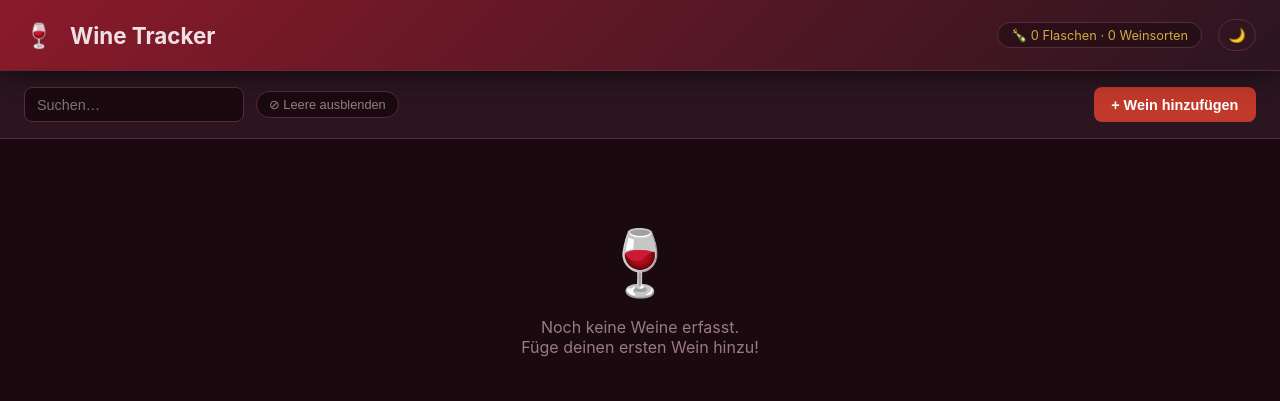
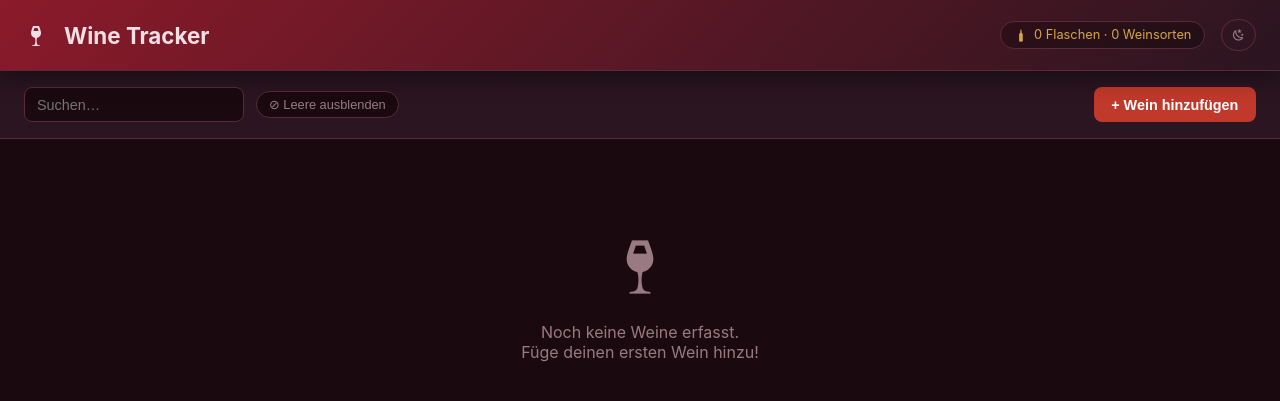
Before and after one commit to xenofex7/ha-wine-tracker, a Flask app: page / in a window 1280 px wide. Shown: the top 401 px of the page. Run offline with Flask 3, Linux system fonts and the light colour scheme; data that the repository does not hold is empty; parts of the project's set-up code (start-up, migrations or seed data) failed here and were passed over.

Commit message:
All emojis replaced with icons

```diff
--- a/wine-tracker/app/templates/index.html
+++ b/wine-tracker/app/templates/index.html
@@ -3,7 +3,8 @@
 <head>
 <meta charset="UTF-8">
 <meta name="viewport" content="width=device-width, initial-scale=1.0">
-<title>🍷 Wine Tracker</title>
+<link rel="stylesheet" href="https://cdn.jsdelivr.net/npm/@mdi/font@7/css/materialdesignicons.min.css">
+<title>Wine Tracker</title>
 <style>
   :root {
     --bg: #1a0a0f;
@@ -162,6 +163,12 @@
   .card-meta span { background: var(--bg); padding: .1rem .4rem; border-radius: 4px; }
 
   .stars { color: var(--gold); font-size: .85rem; margin-top: .35rem; letter-spacing: 1px; }
+  .stars .mdi { font-size: .95rem; vertical-align: middle; }
+  .mdi { vertical-align: middle; }
+  .card-actions .mdi { font-size: 1.05rem; }
+  .card-img .mdi { font-size: 3rem; }
+  .empty-state .mdi { font-size: 4rem; }
+  .stat-pill-icon { font-size: .9rem; margin-right: .15rem; }
   .card-notes { font-size: .78rem; color: var(--muted); margin-top: .4rem;
                 white-space: nowrap; overflow: hidden; text-overflow: ellipsis; }
   .card-extra { display: flex; flex-wrap: wrap; gap: .35rem; margin-top: .4rem; }
@@ -313,19 +320,47 @@
   }
   .lightbox-close:hover { color: #fff; }
   .card-img img { cursor: zoom-in; }
+
+  /* FAB – hidden on desktop, shown on mobile */
+  .fab {
+    display: none;
+    position: fixed;
+    bottom: 1.5rem;
+    right: 1.5rem;
+    width: 56px;
+    height: 56px;
+    border-radius: 50%;
+    background: var(--accent);
+    color: white;
+    border: none;
+    font-size: 1.8rem;
+    font-weight: 300;
+    cursor: pointer;
+    box-shadow: 0 4px 16px rgba(0,0,0,.4);
+    z-index: 150;
+    transition: transform .2s, box-shadow .2s;
+    line-height: 1;
+  }
+  .fab:active { transform: scale(0.92); box-shadow: 0 2px 8px rgba(0,0,0,.3); }
+
+  @media (max-width: 600px) {
+    .btn-add { display: none; }
+    .fab { display: flex; align-items: center; justify-content: center; }
+    .grid { padding-bottom: 5rem; }
+  }
 </style>
 </head>
 <body>
 
 <header>
-  <span style="font-size:1.5rem">🍷</span>
+  <span style="font-size:1.5rem"><i class="mdi mdi-glass-wine"></i></span>
   <h1>Wine Tracker</h1>
   {% if stats %}
   {% set total = stats['total'] or 0 %}
   {% set types = stats['types'] or 0 %}
-  <a class="stats-pill" href="{{ ingress }}/stats">🍾 {{ total }} {{ t.stats_pill_bottle if total == 1 else t.stats_pill_bottles }} · {{ types }} {{ t.stats_pill_wine if types == 1 else t.stats_pill_wines }}</a>
+  <a class="stats-pill" href="{{ ingress }}/stats"><i class="mdi mdi-bottle-wine stat-pill-icon"></i> {{ total }} {{ t.stats_pill_bottle if total == 1 else t.stats_pill_bottles }} · {{ types }} {{ t.stats_pill_wine if types == 1 else t.stats_pill_wines }}</a>
   {% endif %}
-  <button class="theme-toggle" onclick="cycleTheme()" title="{{ t.toggle_theme }}"><span class="theme-icon">☀️</span></button>
+  <button class="theme-toggle" onclick="cycleTheme()" title="{{ t.toggle_theme }}"><span class="theme-icon"><i class="mdi mdi-weather-sunny"></i></span></button>
 </header>
 
 <!-- Toolbar -->
@@ -353,7 +388,7 @@
 <div class="grid">
   {% if not wines %}
   <div class="empty-state" style="grid-column: 1/-1">
-    <div>🍷</div>
+    <div><i class="mdi mdi-glass-wine"></i></div>
     <p>{{ t.empty_no_wines }}<br>{{ t.empty_add_first }}</p>
   </div>
   {% endif %}
@@ -372,7 +407,7 @@
       {% if w['image'] %}
         <img src="{{ ingress }}/uploads/{{ w['image'] }}" alt="{{ w['name'] }}" loading="lazy">
       {% else %}
-        {{ '🍷' if w['type'] == 'Rotwein' else ('🥂' if w['type'] == 'Schaumwein' else '🍷') }}
+        <i class="mdi {{ 'mdi-glass-flute' if w['type'] == 'Schaumwein' else 'mdi-glass-wine' }}"></i>
       {% endif %}
     </div>
 
@@ -389,12 +424,12 @@
         {% if w['region'] %}<span>{{ w['region'] }}</span>{% endif %}
       </div>
       {% if w['rating'] %}
-      <div class="stars">{{ '★' * w['rating'] }}{{ '☆' * (5 - w['rating']) }}</div>
+      <div class="stars">{% for i in range(w['rating']) %}<i class="mdi mdi-star"></i>{% endfor %}{% for i in range(5 - w['rating']) %}<i class="mdi mdi-star-outline"></i>{% endfor %}</div>
       {% endif %}
       <div class="card-extra">
         {% if w['price'] %}<span class="price">{{ currency }} {{ "%.2f"|format(w['price']) }}</span>{% endif %}
-        {% if w['drink_from'] or w['drink_until'] %}<span class="drink-window">🗓 {{ w['drink_from'] or '?' }}–{{ w['drink_until'] or '?' }}</span>{% endif %}
-        {% if w['location'] %}<span>📍 {{ w['location'] }}</span>{% endif %}
+        {% if w['drink_from'] or w['drink_until'] %}<span class="drink-window"><i class="mdi mdi-calendar-range"></i> {{ w['drink_from'] or '?' }}–{{ w['drink_until'] or '?' }}</span>{% endif %}
+        {% if w['location'] %}<span><i class="mdi mdi-map-marker"></i> {{ w['location'] }}</span>{% endif %}
       </div>
       {% if w['notes'] %}
       <div class="card-notes">{{ w['notes'] }}</div>
@@ -409,11 +444,11 @@
       </span>
       <button onclick="changeQty(this,1)" title="{{ t.btn_more }}" style="padding:.5rem .65rem">+</button>
       <button onclick="editFromCard(this)"
-              title="{{ t.btn_edit }}" style="border-left:1px solid var(--border)">✏️</button>
+              title="{{ t.btn_edit }}" style="border-left:1px solid var(--border)"><i class="mdi mdi-pencil"></i></button>
       <button onclick="dupFromCard(this)"
-              title="{{ t.btn_duplicate }}">📋</button>
+              title="{{ t.btn_duplicate }}"><i class="mdi mdi-content-copy"></i></button>
       <button class="danger" title="{{ t.btn_delete }}"
-              onclick="deleteFromCard(this)">🗑</button>
+              onclick="deleteFromCard(this)"><i class="mdi mdi-delete"></i></button>
     </div>
   </div>
   {% endfor %}
@@ -433,7 +468,7 @@
         <div>
           <label>{{ t.label_photo }}</label>
           <div class="img-preview" id="winePreview">
-            📷
+            <i class="mdi mdi-camera" style="font-size:2rem; opacity:.5"></i>
             <input type="file" name="image" accept="image/*"
                    onchange="previewImg(this,'winePreview')">
           </div>
@@ -476,7 +511,7 @@
           <div class="star-input">
             {% for i in [5,4,3,2,1] %}
             <input type="radio" name="rating" id="wine_star{{ i }}" value="{{ i }}">
-            <label for="wine_star{{ i }}">★</label>
+            <label for="wine_star{{ i }}"><i class="mdi mdi-star"></i></label>
             {% endfor %}
           </div>
         </div>
@@ -561,7 +596,7 @@
       <button class="modal-close" onclick="closeModal('deleteModal')">×</button>
     </div>
     <div class="delete-confirm-body">
-      <div class="delete-confirm-icon">🍷</div>
+      <div class="delete-confirm-icon"><i class="mdi mdi-glass-wine"></i></div>
       <div class="delete-confirm-msg">
         <span class="delete-confirm-name" id="deleteWineName"></span> {{ t.delete_really }}
       </div>
@@ -589,7 +624,7 @@ const T = {{ t | tojson }};
 
 // Theme: 3-state cycle → dark → light → system
 const THEME_MODES = ['dark', 'light', 'system'];
-const THEME_ICONS = { dark: '🌙', light: '☀️', system: '💻' };
+const THEME_ICONS = { dark: '<i class="mdi mdi-weather-night"></i>', light: '<i class="mdi mdi-weather-sunny"></i>', system: '<i class="mdi mdi-laptop"></i>' };
 
 function getSystemPreference() {
   return window.matchMedia('(prefers-color-scheme: light)').matches ? 'light' : 'dark';
@@ -599,7 +634,7 @@ function applyTheme(mode) {
   const effective = mode === 'system' ? getSystemPreference() : mode;
   document.documentElement.classList.toggle('light', effective === 'light');
   const btn = document.querySelector('.theme-icon');
-  if (btn) btn.textContent = THEME_ICONS[mode];
+  if (btn) btn.innerHTML = THEME_ICONS[mode];
 }
 
 function cycleTheme() {
@@ -660,7 +695,7 @@ function applyFilters() {
       emptyState = document.createElement('div');
       emptyState.className = 'empty-state';
       emptyState.style.gridColumn = '1/-1';
-      emptyState.innerHTML = '<div>🔍</div><p>' + T.empty_no_results + '</p>';
+      emptyState.innerHTML = '<div><i class="mdi mdi-magnify" style="font-size:4rem"></i></div><p>' + T.empty_no_results + '</p>';
       grid.appendChild(emptyState);
     }
     emptyState.style.display = '';
@@ -811,11 +846,13 @@ function openWineModal(id, wine) {
     preview.childNodes.forEach(n => { if (n.nodeType === 3) n.textContent = ''; });
   } else {
     if (img) img.remove();
-    // Restore camera emoji
-    let hasEmoji = false;
-    preview.childNodes.forEach(n => { if (n.nodeType === 3 && n.textContent.trim()) hasEmoji = true; });
-    if (!hasEmoji) {
-      preview.insertBefore(document.createTextNode('📷'), preview.firstChild);
+    // Restore camera icon
+    let hasIcon = preview.querySelector('.mdi-camera');
+    if (!hasIcon) {
+      const cam = document.createElement('i');
+      cam.className = 'mdi mdi-camera';
+      cam.style.cssText = 'font-size:2rem; opacity:.5';
+      preview.insertBefore(cam, preview.firstChild);
     }
   }
 
@@ -910,7 +947,7 @@ function deleteFromCard(el) {
 function openDupModal(id, name, year, qty) {
   document.getElementById('dupForm').dataset.wineId = id;
   document.getElementById('dupHint').textContent =
-    '📋 ' + T.dup_template + ': ' + name + (year ? ' · ' + year : '');
+    T.dup_template + ': ' + name + (year ? ' · ' + year : '');
   document.getElementById('dup_year').value = year || '';
   document.getElementById('dup_qty').value = qty || 1;
   openModal('dupModal');
@@ -921,7 +958,7 @@ function openDupModal(id, name, year, qty) {
 function updateStats(s) {
   var pill = document.querySelector('.stats-pill');
   if (pill && s) {
-    pill.textContent = '🍾 ' + s.total + ' ' + (s.total == 1 ? T.stats_pill_bottle : T.stats_pill_bottles) +
+    pill.innerHTML = '<i class="mdi mdi-bottle-wine stat-pill-icon"></i> ' + s.total + ' ' + (s.total == 1 ? T.stats_pill_bottle : T.stats_pill_bottles) +
                        ' · ' + s.types + ' ' + (s.types == 1 ? T.stats_pill_wine : T.stats_pill_wines);
   }
 }
@@ -935,25 +972,24 @@ function highlightCard(card) {
   }, 100);
 }
 
-function wineEmoji(type) {
-  if (type === 'Rotwein') return '🍷';
-  if (type === 'Schaumwein') return '🥂';
-  return '🍷';
+function wineIcon(type) {
+  if (type === 'Schaumwein') return '<i class="mdi mdi-glass-flute"></i>';
+  return '<i class="mdi mdi-glass-wine"></i>';
 }
 
 function renderCard(w) {
   var stars = '';
   if (w.rating) {
-    stars = '<div class="stars">' + '★'.repeat(w.rating) + '☆'.repeat(5 - w.rating) + '</div>';
+    stars = '<div class="stars">' + '<i class="mdi mdi-star"></i>'.repeat(w.rating) + '<i class="mdi mdi-star-outline"></i>'.repeat(5 - w.rating) + '</div>';
   }
   var extra = '';
   if (w.price) extra += '<span class="price">' + CURRENCY + ' ' + Number(w.price).toFixed(2) + '</span>';
-  if (w.drink_from || w.drink_until) extra += '<span class="drink-window">🗓 ' + (w.drink_from || '?') + '–' + (w.drink_until || '?') + '</span>';
-  if (w.location) extra += '<span>📍 ' + w.location + '</span>';
+  if (w.drink_from || w.drink_until) extra += '<span class="drink-window"><i class="mdi mdi-calendar-range"></i> ' + (w.drink_from || '?') + '–' + (w.drink_until || '?') + '</span>';
+  if (w.location) extra += '<span><i class="mdi mdi-map-marker"></i> ' + w.location + '</span>';
 
   var imgHtml = w.image
     ? '<img src="' + INGRESS + '/uploads/' + w.image + '" alt="' + (w.name||'') + '" loading="lazy">'
-    : wineEmoji(w.type);
+    : wineIcon(w.type);
 
   var notesHtml = w.notes ? '<div class="card-notes">' + w.notes.replace(/</g,'&lt;') + '</div>' : '';
 
@@ -975,9 +1011,9 @@ function renderCard(w) {
       '<button onclick="changeQty(this,-1)" title="' + T.btn_less + '" style="padding:.5rem .65rem">−</button>' +
       '<span class="qty-display" style="flex:1;display:flex;align-items:center;justify-content:center;font-size:.85rem;color:var(--gold);font-weight:700;">' + w.quantity + '</span>' +
       '<button onclick="changeQty(this,1)" title="' + T.btn_more + '" style="padding:.5rem .65rem">+</button>' +
-      '<button onclick="editFromCard(this)" title="' + T.btn_edit + '" style="border-left:1px solid var(--border)">✏️</button>' +
-      '<button onclick="dupFromCard(this)" title="' + T.btn_duplicate + '">📋</button>' +
-      '<button class="danger" title="' + T.btn_delete + '" onclick="deleteFromCard(this)">🗑</button>' +
+      '<button onclick="editFromCard(this)" title="' + T.btn_edit + '" style="border-left:1px solid var(--border)"><i class="mdi mdi-pencil"></i></button>' +
+      '<button onclick="dupFromCard(this)" title="' + T.btn_duplicate + '"><i class="mdi mdi-content-copy"></i></button>' +
+      '<button class="danger" title="' + T.btn_delete + '" onclick="deleteFromCard(this)"><i class="mdi mdi-delete"></i></button>' +
     '</div>';
 }
 
@@ -1133,7 +1169,7 @@ document.getElementById('deleteForm').addEventListener('submit', function(e) {
     // Show empty state if no cards left
     var grid = document.querySelector('.grid');
     if (!grid.querySelector('.card')) {
-      grid.innerHTML = '<div class="empty-state" style="grid-column:1/-1"><div>🍷</div><p>' + T.empty_no_wines + '<br>' + T.empty_add_first + '</p></div>';
+      grid.innerHTML = '<div class="empty-state" style="grid-column:1/-1"><div><i class="mdi mdi-glass-wine" style="font-size:4rem"></i></div><p>' + T.empty_no_wines + '<br>' + T.empty_add_first + '</p></div>';
     }
   });
 });
@@ -1152,5 +1188,7 @@ document.getElementById('deleteForm').addEventListener('submit', function(e) {
 })();
 </script>
 
+<button class="fab" onclick="openWineModal()" title="{{ t.btn_add_wine }}"><i class="mdi mdi-plus"></i></button>
+
 </body>
 </html>
```
Also changed, not shown: wine-tracker/app/templates/stats.html (+33 -26 lines).
